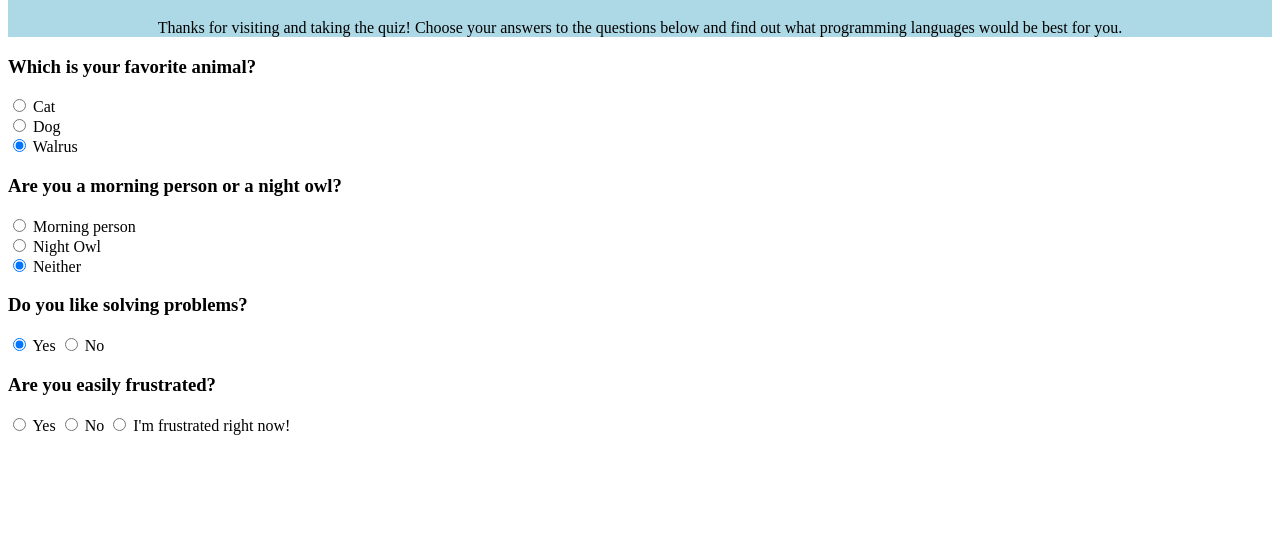
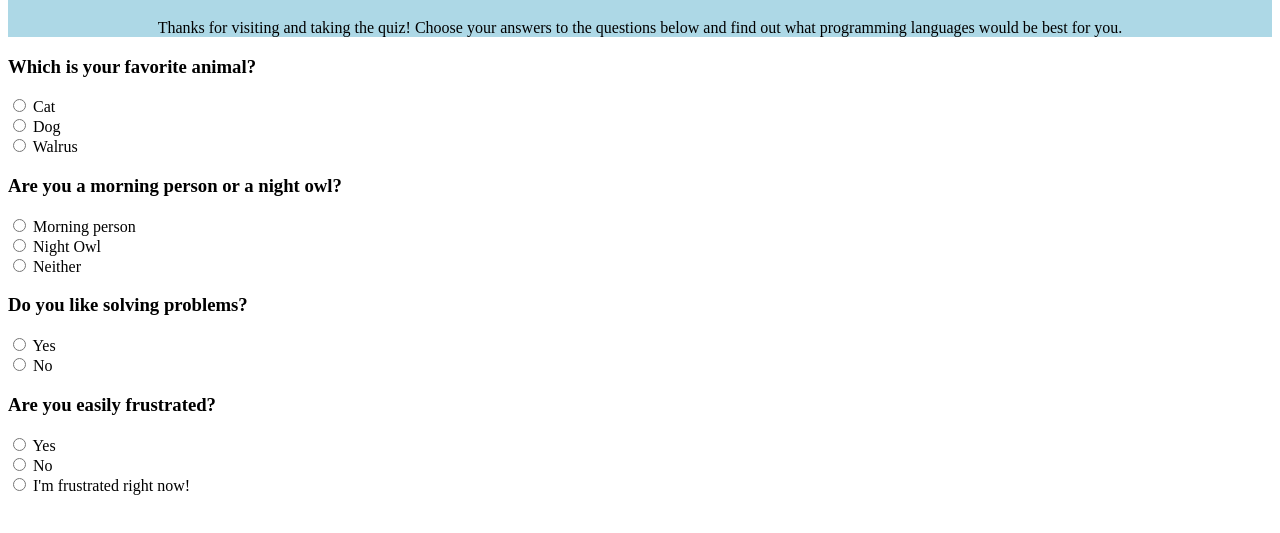
Before and after one commit to geofforengo/wk2project, a plain HTML site: page index.html in a window 1280 px wide. Shown: the part 61-594 px from the top of the page. Drawn offline with Linux system fonts and the light colour scheme.

Commit message:
add line and indentation corrections

```diff
--- a/index.html
+++ b/index.html
@@ -18,19 +18,19 @@
     <div class="radio">
       <h3>Which is your favorite animal?</h3>
       <label>
-        <input type="radio" name="animal" value="cat" checked>
+        <input type="radio" name="animal" value="cat">
         Cat
       </label>
     </div>
     <div class="radio">
-        <label>
-          <input type="radio" name="animal" value="dog" checked>
-          Dog
-        </label>
+      <label>
+        <input type="radio" name="animal" value="dog">
+        Dog
+      </label>
     </div>
     <div class="radio">
       <label>
-        <input type="radio" name="animal" value="walrus" checked>
+        <input type="radio" name="animal" value="walrus">
         Walrus
       </label>
     </div>
@@ -38,18 +38,19 @@
     <div class="radio">
       <h3>Are you a morning person or a night owl?</h3>
       <label>
-        <input type="radio" name="time" value="morning" checked>
+        <input type="radio" name="time" value="morning">
         Morning person
       </label>
     </div>
     <div class="radio">
       <label>
-        <input type="radio" name="time" value="night" checked>
+        <input type="radio" name="time" value="night">
         Night Owl
       </label>
+    </div>
     <div class="radio">
       <label>
-        <input type="radio" name="time" value="neither" checked>
+        <input type="radio" name="time" value="neither">
         Neither
       </label>
     </div>
@@ -57,9 +58,11 @@
     <div class="radio">
       <h3>Do you like solving problems?</h3>
       <label>
-        <input type="radio" name="problem" value="yes" checked>
+        <input type="radio" name="problem" value="yes">
         Yes
       </label>
+    </div>
+    <div class="radio">
       <label>
         <input type="radio" name="problem" value="no">
         No
@@ -71,10 +74,14 @@
         <input type="radio" name="frustrate" value="yes">
         Yes
       </label>
+    </div>
+    <div class="radio">
       <label>
         <input type="radio" name="frustrate" value="no">
         No
       </label>
+    </div>
+    <div class="radio"
       <label>
         <input type="radio" name="frustrate" value="ohyeah">
         I'm frustrated right now!
```
